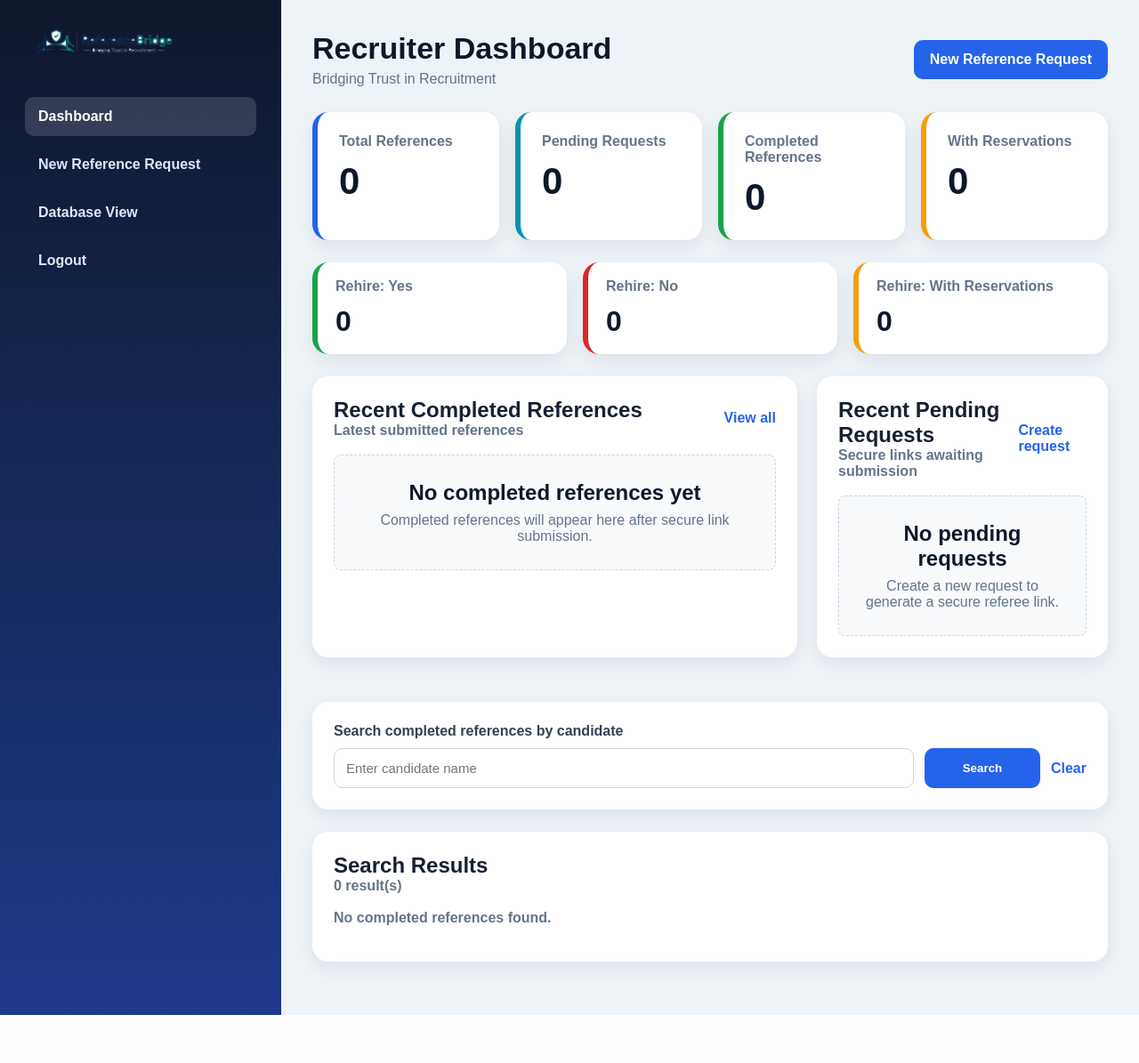
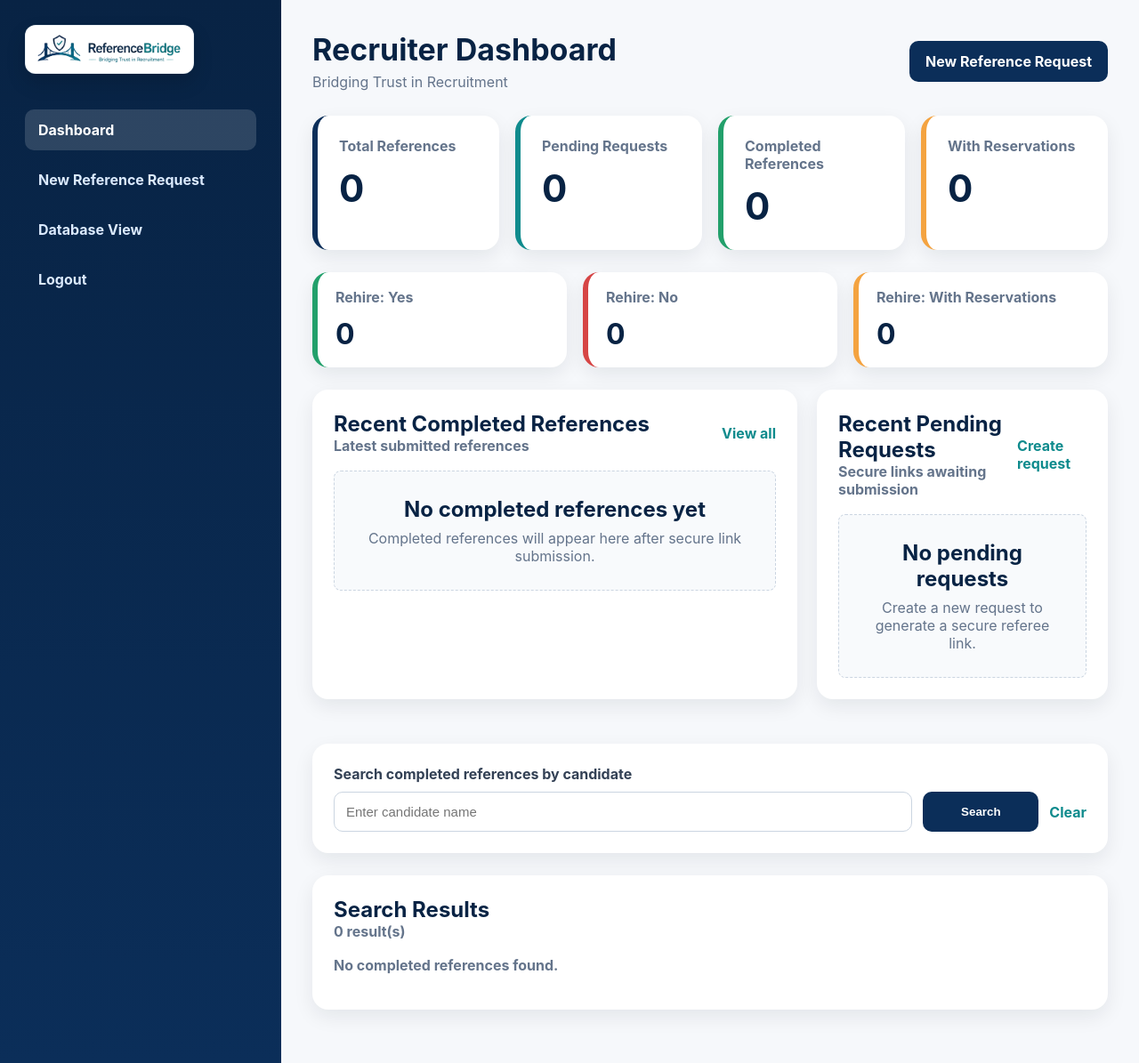
Before and after one commit to SM-git-hash/Reference-Check, a Flask app: page /dashboard in a window 1280 px wide. Shown: the whole page at 89% size. Before the commit the page ends 1141 px from the top, so only its background shows below. Run offline with Flask 3, Linux system fonts and the light colour scheme; the visitor is signed in with stand-in values (Sample User, id 1); data that the repository does not hold is empty.

Commit message:
Checkpoint before final branding implementation

```diff
--- a/app.py
+++ b/app.py
@@ -5,6 +5,8 @@ import logging
 from contextlib import closing
 from functools import wraps
 from pathlib import Path
+from datetime import timedelta
+from urllib.parse import urlsplit
 
 from flask import (
     Flask,
@@ -30,6 +32,13 @@ app.config["DATABASE"] = os.environ.get(
     "DATABASE_PATH",
     str(Path(__file__).with_name("references.db")),
 )
+app.config["SESSION_COOKIE_HTTPONLY"] = True
+app.config["SESSION_COOKIE_SAMESITE"] = "Lax"
+app.config["SESSION_COOKIE_SECURE"] = (
+    os.environ.get("SESSION_COOKIE_SECURE", "").strip().lower()
+    in {"1", "true", "yes", "on"}
+)
+app.config["PERMANENT_SESSION_LIFETIME"] = timedelta(minutes=30)
 
 RATING_OPTIONS = {"Excellent", "Good", "Satisfactory", "Poor"}
 REHIRE_OPTIONS = {"Yes", "No", "With reservations"}
@@ -69,11 +78,27 @@ def validate_csrf_token():
     session.pop("csrf_token", None)
 
 
+def safe_next_url(next_url):
+    if not next_url:
+        return None
+    parsed = urlsplit(next_url)
+    if parsed.scheme or parsed.netloc:
+        return None
+    if not next_url.startswith("/") or next_url.startswith("//"):
+        return None
+    return next_url
+
+
+def admin_password():
+    # Local development fallback. Set ADMIN_PASSWORD in production.
+    return os.environ.get("ADMIN_PASSWORD", "changeme")
+
+
 def login_required(view):
     @wraps(view)
     def wrapped_view(*args, **kwargs):
-        if not session.get("logged_in"):
-            return redirect(url_for("login", next=request.path))
+        if session.get("logged_in") is not True:
+            return redirect(url_for("login", next=request.full_path.rstrip("?")))
         return view(*args, **kwargs)
 
     return wrapped_view
@@ -90,7 +115,8 @@ def add_security_headers(response):
     ) or (
         request.path.startswith("/references/") and request.path.endswith("/export-pdf")
     ):
-        response.headers["Cache-Control"] = "no-store"
+        response.headers["Cache-Control"] = "no-store, no-cache, must-revalidate, private"
+        response.headers["Pragma"] = "no-cache"
 
     return response
 
@@ -350,7 +376,7 @@ def send_admin_completion_email(form_data, completed_at, reference_type):
 
 @app.route("/")
 def home():
-    if session.get("logged_in"):
+    if session.get("logged_in") is True:
         return redirect(url_for("dashboard"))
     return redirect(url_for("login"))
 
@@ -363,11 +389,15 @@ def login():
         validate_csrf_token()
 
         password = request.form.get("password", "")
-        expected_password = os.environ.get("ADMIN_PASSWORD", "changeme")
+        expected_password = admin_password()
 
         if secrets.compare_digest(password, expected_password):
+            next_url = safe_next_url(request.args.get("next"))
+            session.clear()
             session["logged_in"] = True
-            return redirect(request.args.get("next") or url_for("dashboard"))
+            session.permanent = True
+            generate_csrf_token()
+            return redirect(next_url or url_for("dashboard"))
 
         errors.append("Invalid password.")
 
@@ -378,8 +408,11 @@ def login():
     )
 
 
-@app.route("/logout")
+@app.route("/logout", methods=["GET", "POST"])
 def logout():
+    # TODO: Remove GET logout after all navigation uses the POST form.
+    if request.method == "POST":
+        validate_csrf_token()
     session.clear()
     return redirect(url_for("login"))
 
@@ -795,7 +828,12 @@ def database_view():
                 ORDER BY submitted_at DESC
             """).fetchall()
 
-    return render_template("database_view.html", rows=rows, search=search)
+    return render_template(
+        "database_view.html",
+        rows=rows,
+        search=search,
+        csrf_token=generate_csrf_token(),
+    )
 
 
 @app.route("/references/<int:reference_id>/export-pdf")
--- a/static/dashboard.css
+++ b/static/dashboard.css
@@ -1,8 +1,8 @@
 body {
     margin: 0;
-    font-family: Arial, sans-serif;
-    background: #eef3f8;
-    color: #172033;
+    font-family: Inter, system-ui, -apple-system, BlinkMacSystemFont, "Segoe UI", sans-serif;
+    background: #f6f8fb;
+    color: #082344;
 }
 
 .app-layout {
@@ -12,7 +12,7 @@ body {
 
 .sidebar {
     width: 260px;
-    background: linear-gradient(180deg, #0f172a, #1e3a8a);
+    background: linear-gradient(180deg, #082344, #0b2e59);
     color: white;
     padding: 28px;
 }
@@ -20,24 +20,51 @@ body {
 .brand {
     display: flex;
     align-items: center;
-    gap: 14px;
     margin-bottom: 40px;
 }
 
-.brand a {
-    display: inline-block;
+.brand-link {
+    align-items: center;
+    box-sizing: border-box;
+    display: inline-flex;
+    min-height: 44px;
+    text-decoration: none;
 }
 
-.brand h2 {
-    margin: 0;
-    font-size: 22px;
+.brand-link:focus-visible {
+    border-radius: 8px;
+    outline: 3px solid rgba(25, 167, 169, 0.45);
+    outline-offset: 4px;
 }
 
-.brand p {
-    margin: 4px 0 0;
-    color: #bfdbfe;
-    font-size: 13px;
-    font-weight: bold;
+.brand-logo {
+    display: block;
+    height: auto;
+    max-width: 100%;
+    object-fit: contain;
+}
+
+.brand-logo--horizontal {
+    width: clamp(220px, 28vw, 320px);
+}
+
+.brand-logo--compact {
+    width: clamp(150px, 18vw, 190px);
+}
+
+.brand-logo--icon {
+    height: 44px;
+    width: 44px;
+}
+
+.sidebar-brand {
+    background: #ffffff;
+    border: 1px solid rgba(220, 228, 236, 0.6);
+    border-radius: 12px;
+    box-shadow: 0 10px 22px rgba(0, 0, 0, 0.14);
+    max-width: 190px;
+    padding: 10px 12px;
+    width: 100%;
 }
 
 nav a {
@@ -51,9 +78,29 @@ nav a {
 }
 
 nav a.active,
-nav a:hover {
+nav a:hover,
+.logout-form button:hover {
     background: rgba(255, 255, 255, 0.15);
     color: white;
+}
+
+.logout-form {
+    margin: 0;
+}
+
+.logout-form button {
+    background: transparent;
+    border: 0;
+    border-radius: 10px;
+    color: #dbeafe;
+    cursor: pointer;
+    display: block;
+    font: inherit;
+    font-weight: bold;
+    margin: 0 0 10px;
+    padding: 13px 15px;
+    text-align: left;
+    width: 100%;
 }
 
 .main-content {
@@ -71,7 +118,7 @@ nav a:hover {
 .topbar h1 {
     margin: 0;
     font-size: 34px;
-    color: #0f172a;
+    color: #082344;
 }
 
 .topbar p {
@@ -80,7 +127,7 @@ nav a:hover {
 }
 
 .primary-button {
-    background: #2563eb;
+    background: #0b2e59;
     color: white;
     padding: 13px 18px;
     border-radius: 10px;
@@ -100,7 +147,7 @@ nav a:hover {
     border-radius: 18px;
     padding: 24px;
     box-shadow: 0 8px 22px rgba(15, 23, 42, 0.08);
-    border-left: 6px solid #2563eb;
+    border-left: 6px solid #0b2e59;
 }
 
 .stat-card p {
@@ -112,23 +159,23 @@ nav a:hover {
 .stat-card h2 {
     margin: 12px 0 0;
     font-size: 42px;
-    color: #0f172a;
+    color: #082344;
 }
 
 .stat-card.success {
-    border-left-color: #16a34a;
+    border-left-color: #22a06b;
 }
 
 .stat-card.danger {
-    border-left-color: #dc2626;
+    border-left-color: #d64545;
 }
 
 .stat-card.warning {
-    border-left-color: #f59e0b;
+    border-left-color: #f4a340;
 }
 
 .stat-card.info {
-    border-left-color: #0891b2;
+    border-left-color: #0f8b8d;
 }
 
 .stats-grid.compact {
@@ -180,7 +227,7 @@ nav a:hover {
 
 .search-row button {
     width: 130px;
-    background: #2563eb;
+    background: #0b2e59;
     color: white;
     border: none;
     border-radius: 10px;
@@ -191,7 +238,7 @@ nav a:hover {
 .search-row a {
     display: flex;
     align-items: center;
-    color: #2563eb;
+    color: #0f8b8d;
     font-weight: bold;
     text-decoration: none;
 }
@@ -214,7 +261,7 @@ nav a:hover {
 }
 
 .panel-header a {
-    color: #2563eb;
+    color: #0f8b8d;
     font-weight: bold;
     text-decoration: none;
 }
@@ -235,7 +282,7 @@ nav a:hover {
 
 .record-header h3 {
     margin: 0;
-    color: #1e3a8a;
+    color: #0b2e59;
     font-size: 22px;
 }
 
@@ -245,8 +292,8 @@ nav a:hover {
 }
 
 .badge {
-    background: #dbeafe;
-    color: #1d4ed8;
+    background: #e7f5f5;
+    color: #0b2e59;
     padding: 7px 13px;
     border-radius: 999px;
     font-weight: bold;
@@ -282,7 +329,7 @@ nav a:hover {
 }
 
 .pending-card h3 {
-    color: #1e3a8a;
+    color: #0b2e59;
     font-size: 19px;
     margin: 0;
 }
@@ -312,7 +359,7 @@ nav a:hover {
     background: #e2e8f0;
     border: 0;
     border-radius: 8px;
-    color: #1e3a8a;
+    color: #0b2e59;
     cursor: pointer;
     font-weight: bold;
     padding: 11px;
@@ -348,7 +395,7 @@ nav a:hover {
 
 .status-step.complete span,
 .status-step.complete strong {
-    color: #16a34a;
+    color: #22a06b;
 }
 
 .empty-state {
@@ -385,7 +432,7 @@ nav a:hover {
 }
 
 .reference-details summary {
-    color: #2563eb;
+    color: #0f8b8d;
     cursor: pointer;
     font-weight: bold;
     white-space: nowrap;
@@ -419,7 +466,7 @@ nav a:hover {
 
 .empty-state-card h2 {
     margin: 0 0 8px;
-    color: #0f172a;
+    color: #082344;
 }
 
 .empty-state-card p {
@@ -502,21 +549,33 @@ nav a:hover {
     }
 }
 
-/* ReferenceBridge logo */
-.sidebar-logo {
-    display: block;
-    width: min(180px, 100%);
-    max-width: 180px;
-    height: auto;
-}
-
 @media (max-width: 900px) {
     .brand {
         justify-content: center;
         margin-bottom: 24px;
     }
 
-    .sidebar-logo {
-        width: min(180px, 72vw);
+    .sidebar-brand {
+        max-width: min(150px, 60vw);
+    }
+
+    .brand-logo--compact {
+        width: min(150px, 60vw);
     }
 }
+
+@media (max-width: 768px) {
+    .sidebar-brand {
+        max-width: min(150px, 60vw);
+    }
+
+    .brand-logo--compact {
+        width: min(150px, 60vw);
+    }
+}
+
+@media (max-width: 480px) {
+    .brand-logo--compact {
+        width: min(138px, 58vw);
+    }
+}
--- a/templates/dashboard.html
+++ b/templates/dashboard.html
@@ -4,6 +4,7 @@
     <meta charset="utf-8">
     <title>ReferenceBridge | Dashboard</title>
     <meta name="viewport" content="width=device-width, initial-scale=1.0">
+    <link rel="icon" type="image/png" href="{{ url_for('static', filename='images/favicon.png') }}">
     <link rel="stylesheet" href="/static/dashboard.css">
 </head>
 <body>
@@ -12,16 +13,19 @@
 
     <aside class="sidebar">
         <div class="brand">
-            <a href="{{ url_for('home') }}">
-                <img src="{{ url_for('static', filename='referencebridge-logo.png') }}" alt="ReferenceBridge Logo" class="sidebar-logo">
-            </a>
+            {% with brand_variant='compact', brand_link_class='sidebar-brand' %}
+                {% include "shared/_brand.html" %}
+            {% endwith %}
         </div>
 
         <nav>
             <a href="{{ url_for('dashboard') }}" class="active">Dashboard</a>
             <a href="{{ url_for('create_request') }}">New Reference Request</a>
             <a href="{{ url_for('database_view') }}">Database View</a>
-            <a href="{{ url_for('logout') }}">Logout</a>
+            <form action="{{ url_for('logout') }}" method="POST" class="logout-form">
+                <input type="hidden" name="csrf_token" value="{{ csrf_token }}">
+                <button type="submit">Logout</button>
+            </form>
         </nav>
     </aside>
 
--- /dev/null
+++ b/templates/shared/_brand.html
@@ -0,0 +1,19 @@
+{% set variant = brand_variant|default('full') %}
+{% if variant == 'compact' %}
+    {% set logo_file = 'images/referencebridge-logo-compact.png' %}
+    {% set logo_class = 'brand-logo brand-logo--compact' %}
+{% elif variant == 'icon' %}
+    {% set logo_file = 'images/referencebridge-icon.png' %}
+    {% set logo_class = 'brand-logo brand-logo--icon' %}
+{% else %}
+    {% set logo_file = 'images/referencebridge-logo-horizontal.png' %}
+    {% set logo_class = 'brand-logo brand-logo--horizontal' %}
+{% endif %}
+
+<a href="{{ url_for('home') }}" class="brand-link {{ brand_link_class|default('') }}" aria-label="ReferenceBridge home">
+    <img
+        src="{{ url_for('static', filename=logo_file) }}"
+        alt="ReferenceBridge — Bridging Trust in Recruitment"
+        class="{{ logo_class }}"
+    >
+</a>
```
Also changed, not shown: static/style.css (+136 -21 lines), templates/create_request.html (+7 -6 lines), templates/database_view.html (+9 -5 lines), templates/index.html (+7 -6 lines), templates/login.html (+15 -9 lines), templates/request_created.html (+7 -6 lines), templates/submitted.html (+9 -7 lines), tests/test_app.py (+94 -0 lines), static/ReferenceBridge-logo (2).png (added), static/images/favicon.png (added), static/images/referencebridge-icon.png (added), static/images/referencebridge-icon.svg (added), static/images/referencebridge-logo-compact.png (added), static/images/referencebridge-logo-compact.svg (added), 2 more files.
